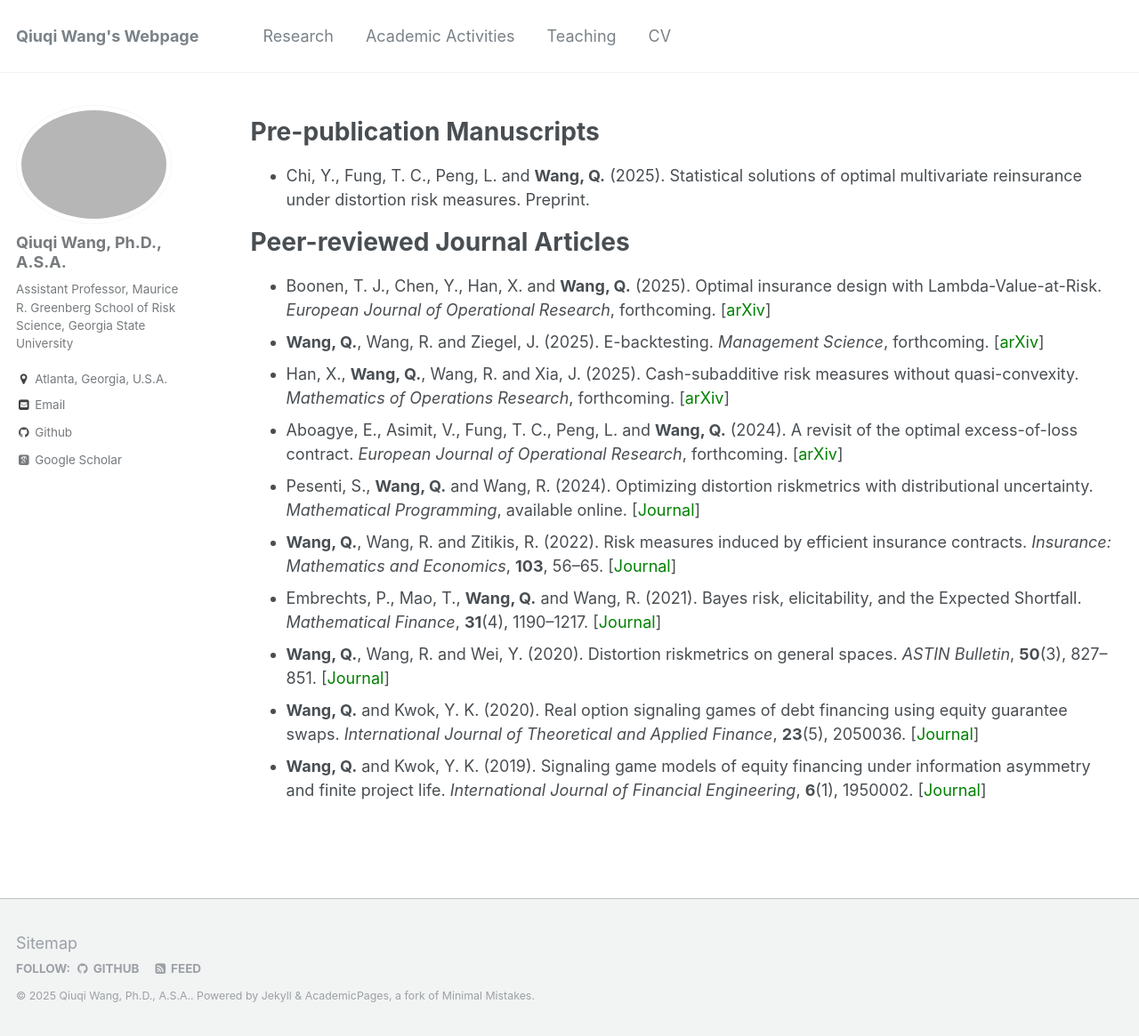
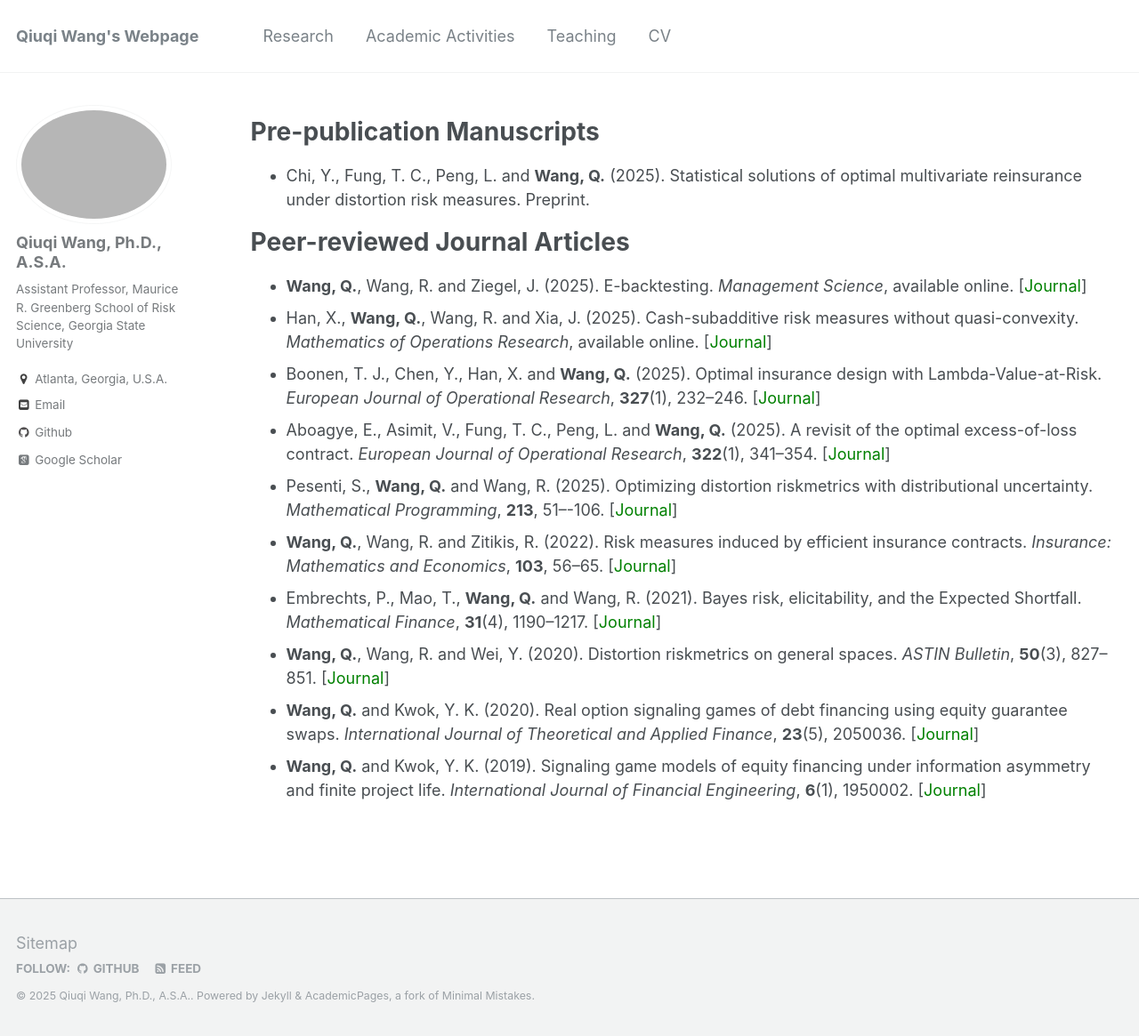
Before and after one commit to qwangan/qwangan.github.io, a Jekyll site: the page built from _pages/publications.md, in a window 1280 px wide and 1165 px high. Shown: the whole window at 89% size. Built offline with Jekyll 4.4.1, drawn with Linux system fonts in a browser that asks for light colours; some web fonts are replaced.

Commit message:
Update publications.md

```diff
--- a/_pages/publications.md
+++ b/_pages/publications.md
@@ -10,11 +10,11 @@ author_profile: true
 * Chi, Y., Fung, T. C., Peng, L. and **Wang, Q.** (2025). Statistical solutions of optimal multivariate reinsurance under distortion risk measures. Preprint.
 
 # Peer-reviewed Journal Articles
-* Boonen, T. J., Chen, Y., Han, X. and **Wang, Q.** (2025). Optimal insurance design with Lambda-Value-at-Risk. *European Journal of Operational Research*, forthcoming. [[<span style="color:green">arXiv</span>]](https://arxiv.org/abs/2408.09799)
-* **Wang, Q.**, Wang, R. and Ziegel, J. (2025). E-backtesting. *Management Science*, forthcoming. [[<span style="color:green">arXiv</span>]](https://arxiv.org/abs/2209.00991)
-* Han, X., **Wang, Q.**, Wang, R. and Xia, J. (2025). Cash-subadditive risk measures without quasi-convexity. *Mathematics of Operations Research*, forthcoming. [[<span style="color:green">arXiv</span>]](https://arxiv.org/abs/2110.12198#)
-* Aboagye, E., Asimit, V., Fung, T. C., Peng, L. and **Wang, Q.** (2024). A revisit of the optimal excess-of-loss contract. *European Journal of Operational Research*, forthcoming. [[<span style="color:green">arXiv</span>]](https://arxiv.org/abs/2405.00188)
-* Pesenti, S., **Wang, Q.** and Wang, R. (2024). Optimizing distortion riskmetrics with distributional uncertainty. *Mathematical Programming*, available online. [[<span style="color:green">Journal</span>]](https://link.springer.com/article/10.1007/s10107-024-02128-6)
+* **Wang, Q.**, Wang, R. and Ziegel, J. (2025). E-backtesting. *Management Science*, available online. [[<span style="color:green">Journal</span>]]([https://arxiv.org/abs/2209.00991](https://doi.org/10.1287/mnsc.2023.01659))
+* Han, X., **Wang, Q.**, Wang, R. and Xia, J. (2025). Cash-subadditive risk measures without quasi-convexity. *Mathematics of Operations Research*, available online. [[<span style="color:green">Journal</span>]](https://doi.org/10.1287/moor.2022.0312)
+* Boonen, T. J., Chen, Y., Han, X. and **Wang, Q.** (2025). Optimal insurance design with Lambda-Value-at-Risk. *European Journal of Operational Research*, **327**(1), 232--246. [[<span style="color:green">Journal</span>]](https://doi.org/10.1016/j.ejor.2025.04.038)
+* Aboagye, E., Asimit, V., Fung, T. C., Peng, L. and **Wang, Q.** (2025). A revisit of the optimal excess-of-loss contract. *European Journal of Operational Research*, **322**(1), 341--354. [[<span style="color:green">Journal</span>]](https://doi.org/10.1016/j.ejor.2024.11.027)
+* Pesenti, S., **Wang, Q.** and Wang, R. (2025). Optimizing distortion riskmetrics with distributional uncertainty. *Mathematical Programming*, **213**, 51–-106. [[<span style="color:green">Journal</span>]](https://doi.org/10.1007/s10107-024-02128-6)
 * **Wang, Q.**, Wang, R. and Zitikis, R. (2022). Risk measures induced by efficient insurance contracts. *Insurance: Mathematics and Economics*, **103**, 56--65. [[<span style="color:green">Journal</span>]](https://doi.org/10.1016/j.insmatheco.2022.01.003)
 * Embrechts, P., Mao, T., **Wang, Q.** and Wang, R. (2021). Bayes risk, elicitability, and the Expected Shortfall. *Mathematical Finance*, **31**(4), 1190--1217. [[<span style="color:green">Journal</span>]](https://onlinelibrary.wiley.com/doi/full/10.1111/mafi.12313)
 * **Wang, Q.**, Wang, R. and Wei, Y.  (2020). Distortion riskmetrics on general spaces. *ASTIN Bulletin*, **50**(3), 827--851. [[<span style="color:green">Journal</span>]](https://doi.org/10.1017/asb.2020.14)
```
